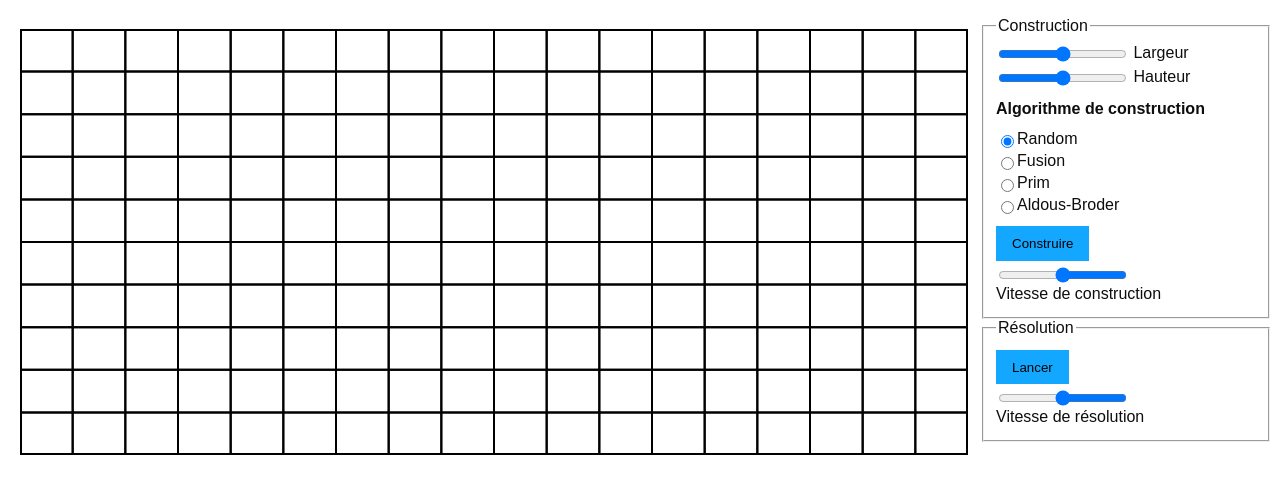
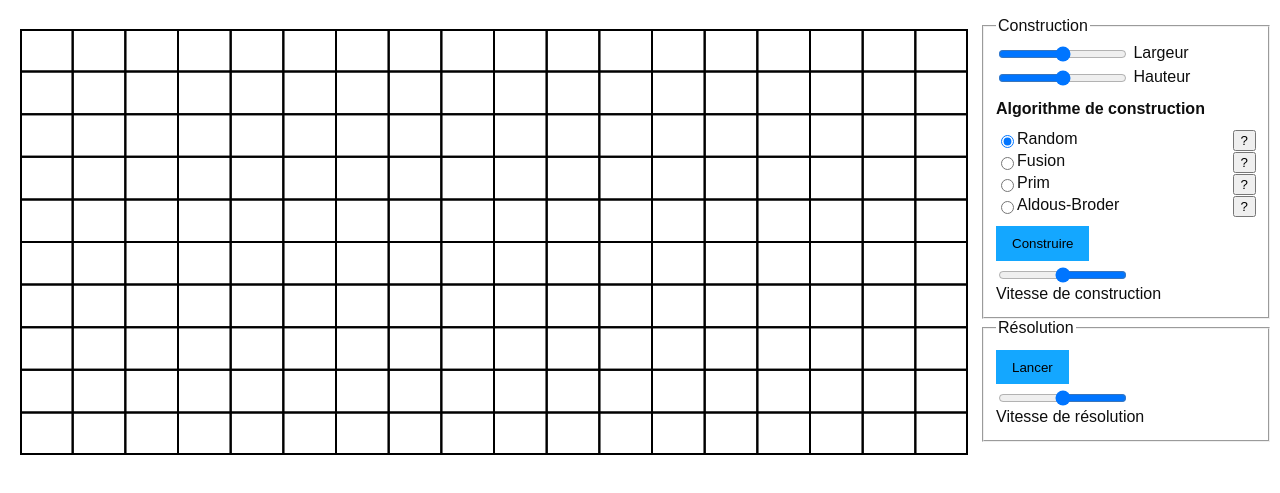
Before and after one commit to cedrick-f/labyrinthe, a website built with Vite: page index.html in a window 1280 px wide. Shown: the part 51-544 px from the top of the page. Built offline with nearby package versions, Linux system fonts and the light colour scheme.

Commit message:
ajout boutons "info"

```diff
--- a/index.html
+++ b/index.html
@@ -22,10 +22,10 @@
                         <label for="height">Hauteur</label>
                     </div>
                     <h4>Algorithme de construction</h4>
-					<div class="form-group"><input type="radio" name="algorithm" id="random" checked /><label for="random">Random</label></div>
-                    <div class="form-group"><input type="radio" name="algorithm" id="fusion" /><label for="fusion">Fusion</label></div>
-                    <div class="form-group"><input type="radio" name="algorithm" id="prim" /><label for="prim">Prim</label></div>
-                    <div class="form-group"><input type="radio" name="algorithm" id="aldous-broder" /><label for="aldous-broder">Aldous-Broder</label></div>
+					<div class="form-group"><input type="radio" name="algorithm" id="random" checked /><label for="random">Random</label><input type="button" name="info" id="info_random" value="?" title="Plus d'informations"/></div>
+                    <div class="form-group"><input type="radio" name="algorithm" id="fusion" /><label for="fusion">Fusion</label><input type="button" name="info" id="info_fusion" value="?" title="Plus d'informations"/></div>
+                    <div class="form-group"><input type="radio" name="algorithm" id="prim" /><label for="prim">Prim</label><input type="button" name="info" id="info_prim" value="?" title="Plus d'informations"/></div>
+                    <div class="form-group"><input type="radio" name="algorithm" id="aldous-broder" /><label for="aldous-broder">Aldous-Broder</label><input type="button" name="info" id="info_aldous-broder" value="?" title="Plus d'informations"/></div>
                     <button id="build">Construire</button>
                     <div class="form-group">
                         <input type="range" min="0" max="200" id="build-speed" class="reverse" /><br />
--- a/src/Controller.js
+++ b/src/Controller.js
@@ -31,6 +31,10 @@ export class Controller {
     container.querySelector('#build').addEventListener('click', this.onBuildClick.bind(this))
     this.generateTimeout = parseInt(buildSpeedInput.value)
     buildSpeedInput.addEventListener('input', this.onSpeedChange)
+
+    for (const element of container.querySelectorAll("input[name='info']")) {
+      element.addEventListener('click', this.onInfoClick.bind(this))
+    }
 
     window.addEventListener('resize', this.onResize)
     this.onResize()
@@ -74,6 +78,15 @@ export class Controller {
   }
 
   /**
+   * Lorsqu'on clique sur un bouton d'information.
+   *
+   * @param {MouseEvent} event
+   */
+   onInfoClick(event) {
+    alert("Info")
+  }
+
+  /**
    *
    */
   onGeneratorStep() {
--- a/style.css
+++ b/style.css
@@ -42,3 +42,7 @@ button {
 .reverse {
     direction: rtl;
 }
+
+input[name="info"] {
+    float: right;
+}
```
